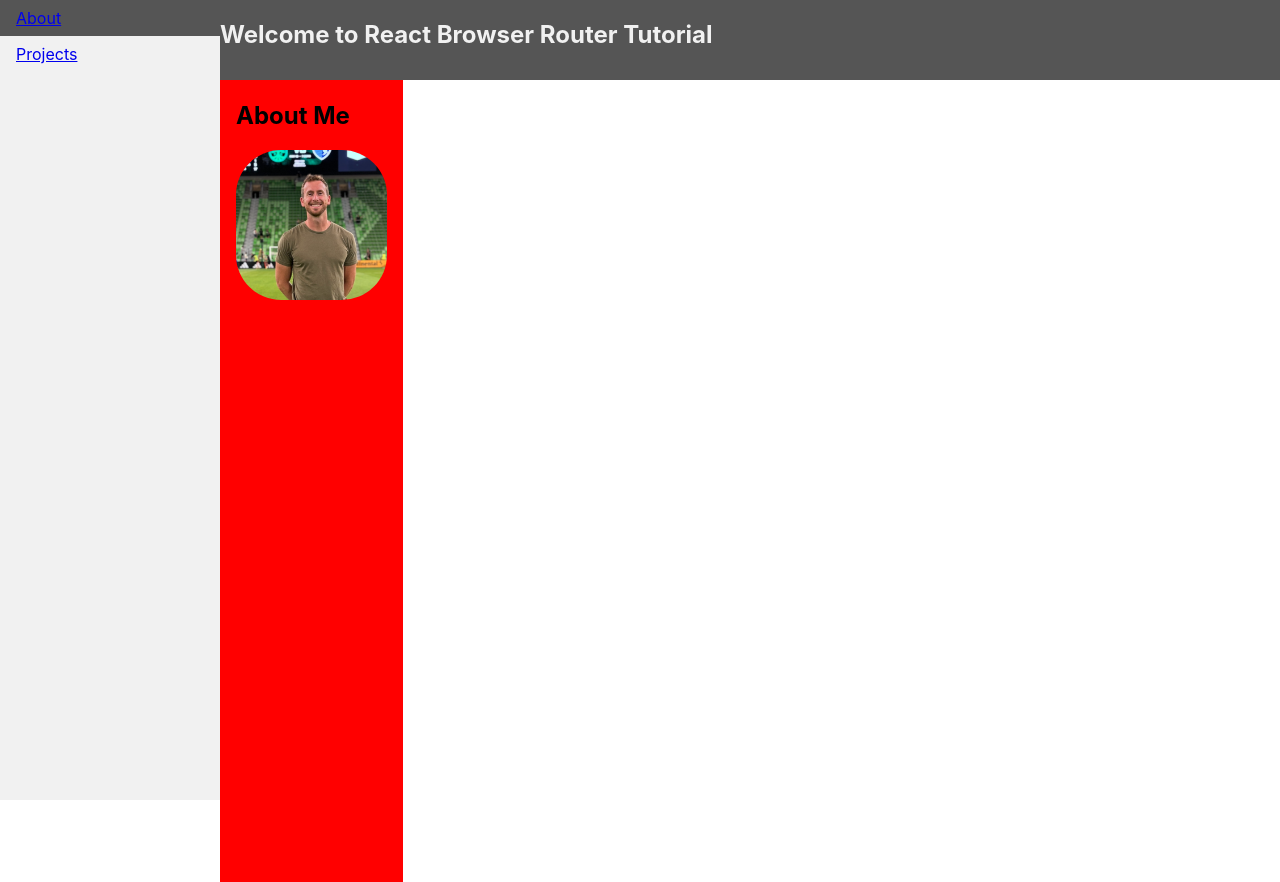
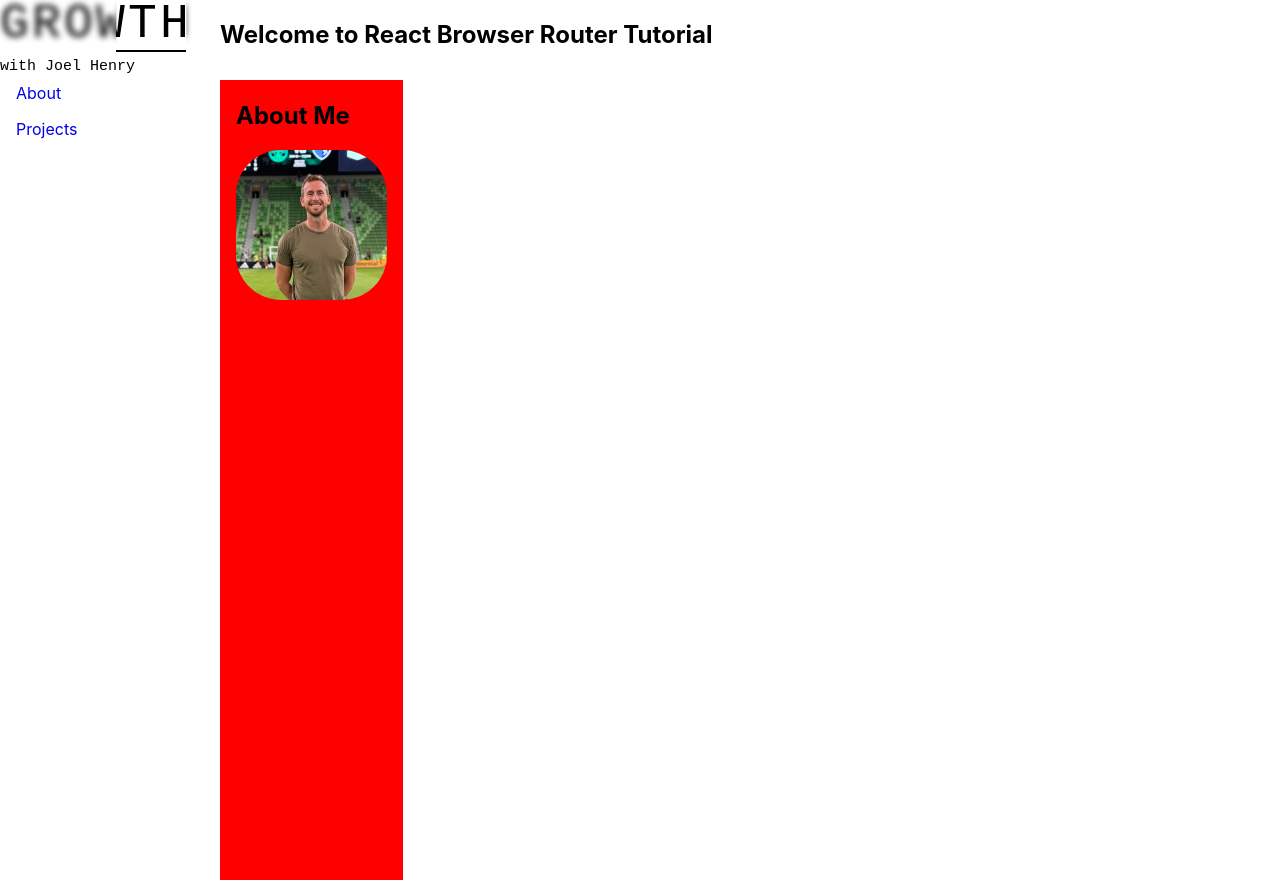
Before and after one commit to JoelGitter/MyPortfolio, a React (Create React App) app: page /about in a window 1280 px wide. Built offline with nearby package versions, Linux system fonts and the light colour scheme.

Commit message:
Improving styling

```diff
--- a/package.json
+++ b/package.json
@@ -37,5 +37,8 @@
       "last 1 firefox version",
       "last 1 safari version"
     ]
+  },
+  "devDependencies": {
+    "sass": "^1.77.6"
   }
 }
--- a/src/components/About.js
+++ b/src/components/About/About.js
@@ -1,7 +1,5 @@
-import { Sidebar, Menu, MenuItem } from "react-pro-sidebar";
-import { Link } from "react-router-dom";
-import React, { Component } from "react";
-import me from "../assets/me.png";
+import React from "react";
+import me from "../../assets/me.png";
 
 function About() {
   return (
--- a/src/components/Projects.js
+++ b/src/components/Projects/Projects.js
@@ -1,6 +1,4 @@
-import { Sidebar, Menu, MenuItem } from "react-pro-sidebar";
-import { Link } from "react-router-dom";
-import React, { Component } from "react";
+import React from "react";
 
 function Projects() {
   return (
--- a/src/components/SideNav.js
+++ b/src/components/SideNav/SideNav.js
@@ -1,12 +1,24 @@
-import Projects from "./Projects";
-import React, { Component } from "react";
-import { Sidebar } from "react-pro-sidebar";
-import { BrowserRouter as Router, Routes, Route, Link } from "react-router-dom";
+import React from "react";
+import { Link } from "react-router-dom";
+import "./SideNav.scss";
 
 function SideNav() {
   return (
     // <p className="side-nav">hi</p>
     <div className="side-nav">
+      <div class="focus">
+        <div class="focus--mask">
+          <div class="focus--mask-inner">Growth</div>
+        </div>
+      </div>
+      <div className="signature">
+        <div className="signature-word">
+          <div>with</div>
+        </div>
+        <div className="signature-name">
+          <div>Joel Henry</div>
+        </div>
+      </div>
       <nav className="navbar navbar-expand-lg navbar-light bg-light">
         <ul className="navbar-nav mr-auto">
           <li>
--- /dev/null
+++ b/src/components/SideNav/SideNav.scss
@@ -0,0 +1,121 @@
+$componentSize: 220;
+$maskSize: 70px;
+$speed: 1.7s;
+$borderOffset: 8px;
+
+$backgroundColor: white;
+$animationProps: $speed linear infinite alternate;
+
+@keyframes mask-move {
+  0% {
+    transform: translateX(0);
+  }
+  100% {
+    transform: translateX($componentSize - $maskSize);
+  }
+}
+
+@keyframes mask-inner-move {
+  0% {
+    transform: translateX(0);
+  }
+  100% {
+    transform: translateX(-($componentSize - $maskSize));
+  }
+}
+
+*,
+*:before,
+*:after {
+  box-sizing: border-box;
+}
+
+
+.focus {
+  font-family: 'Courier New';
+  font-size: 3rem;
+  text-transform: uppercase;
+  color: black;
+  letter-spacing: 0.2rem;
+  line-height: 1;
+  position: relative;
+  width: $componentSize;
+  &:before {
+    content: "Growth";
+    filter: blur(3px);
+  }
+  &:after {
+    content: "";
+    position: absolute;
+    width: $maskSize;
+    height: calc(100% + #{$borderOffset});
+    top: -($borderOffset / 2);
+    left: 0;
+    border-top: 2px solid;
+    border-bottom: 2px solid;
+    animation: mask-move $animationProps;
+  }
+  &--mask {
+    overflow: hidden;
+    position: absolute;
+    width: $maskSize;
+    height: 100%;
+    top: 0;
+    left: 0;
+    background: $backgroundColor;
+    animation: mask-move $animationProps;
+    &-inner {
+      animation: mask-inner-move $animationProps;
+    }
+  }
+}
+
+.signature-name{
+    float:'left';
+    width: 70%;
+}
+
+.signature-word{
+    float:'left';
+    width: 30%;
+}
+
+.signature{
+    padding-top: 10px;
+    font-size: 15px;
+    font-family: 'Courier New';
+    display: flex;
+
+}
+
+
+
+ul {
+    list-style-type: none;
+    margin: 0;
+    padding: 0;
+    background-color: white;
+    position: fixed;
+    height: 100%;
+    overflow: auto;
+    width: 220px;
+  }
+
+  li {
+    display: block;
+    color: #000;
+    padding: 8px 16px;
+  }
+
+  li.active {
+    background-color: #04AA6D;
+    color: white;
+  }
+
+  li:hover:not(.active) {
+    background-color: #d1e4e4;
+    color: white;
+  }
+
+  a{
+    text-decoration:dotted;  }
--- a/src/styles/styles.css
+++ b/src/styles/styles.scss
@@ -24,43 +24,14 @@ body {
     position: absolute;
     z-index: -1;
   }
-
-  ul {
-    list-style-type: none;
-    margin: 0;
-    padding: 0;
-    background-color: #f1f1f1;
-    position: fixed;
-    height: 100%;
-    overflow: auto;
-    width: 220px;
-  }
-
-  li {
-    display: block;
-    color: #000;
-    padding: 8px 16px;
-    text-decoration: none;
-  }
-
-  li.active {
-    background-color: #04AA6D;
-    color: white;
-  }
-
-  li:hover:not(.active) {
-    background-color: #555;
-    color: white;
-  }
-
   .profileImage {
     height: 150px;
     border-radius: 30%;
   }
 
   .header {
-    background: #555;
-    color: #f1f1f1;
+    background: white;
+    color: black;
     position: fixed;
     top: 0;
     right:0;
```
Also changed, not shown: src/App.js (+4 -4 lines), 1 other file (tests, documents, lock files or other folders).
